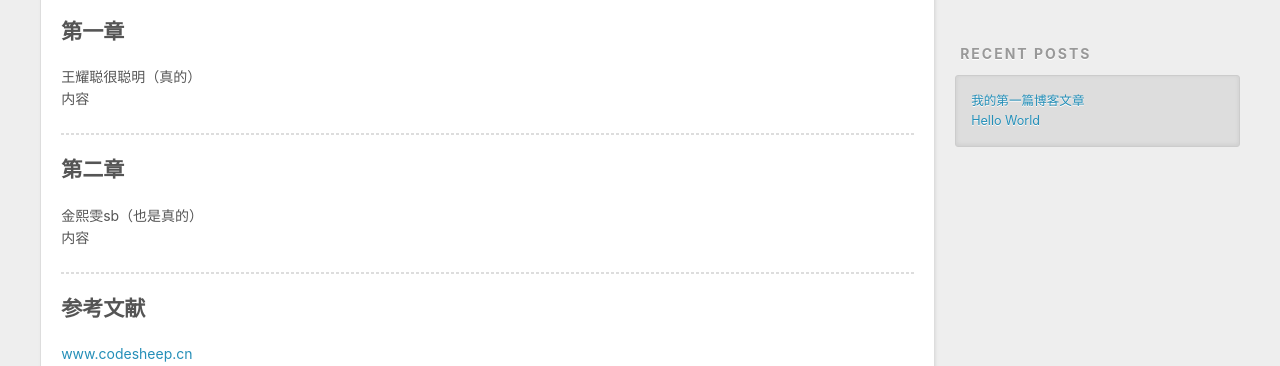
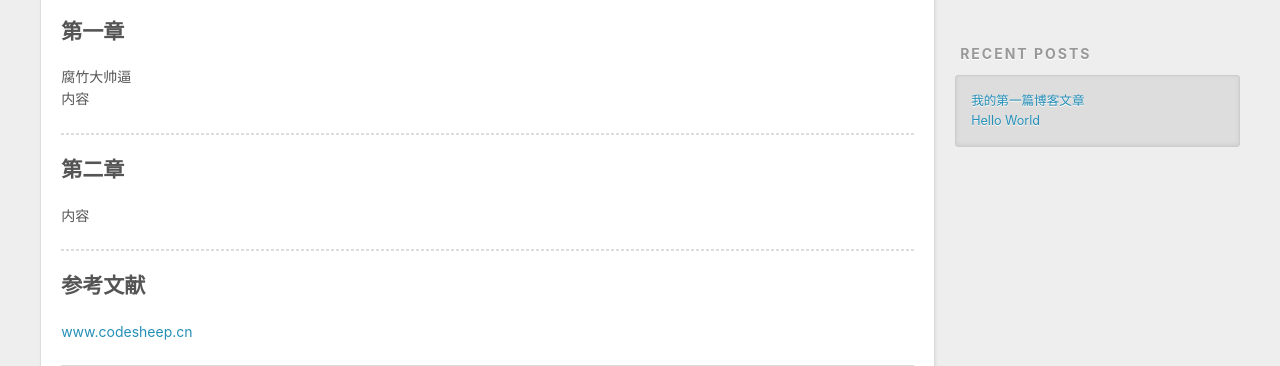
Before and after one commit to mc-doge666/mc-doge666old.github.io, a plain HTML site: page 2021/11/26/我的第一篇博客文章/index.html in a window 1280 px wide. Shown: the part 434-800 px from the top of the page. Drawn offline with nearby package versions, Linux system fonts and the light colour scheme.

Commit message:
Site updated: 2021-11-27 16:34:18

```diff
--- a/2021/11/26/我的第一篇博客文章/index.html
+++ b/2021/11/26/我的第一篇博客文章/index.html
@@ -7,15 +7,15 @@
 
   <title>我的第一篇博客文章 | Hexo</title>
   <meta name="viewport" content="width=device-width, initial-scale=1, maximum-scale=1">
-  <meta name="description" content="第一章王耀聪很聪明（真的）内容  第二章金熙雯sb（也是真的）内容  参考文献www.codesheep.cn">
+  <meta name="description" content="第一章腐竹大帅逼内容  第二章内容  参考文献www.codesheep.cn">
 <meta property="og:type" content="article">
 <meta property="og:title" content="我的第一篇博客文章">
 <meta property="og:url" content="http://example.com/2021/11/26/%E6%88%91%E7%9A%84%E7%AC%AC%E4%B8%80%E7%AF%87%E5%8D%9A%E5%AE%A2%E6%96%87%E7%AB%A0/index.html">
 <meta property="og:site_name" content="Hexo">
-<meta property="og:description" content="第一章王耀聪很聪明（真的）内容  第二章金熙雯sb（也是真的）内容  参考文献www.codesheep.cn">
+<meta property="og:description" content="第一章腐竹大帅逼内容  第二章内容  参考文献www.codesheep.cn">
 <meta property="og:locale" content="en_US">
 <meta property="article:published_time" content="2021-11-26T15:50:48.000Z">
-<meta property="article:modified_time" content="2021-11-26T15:56:44.474Z">
+<meta property="article:modified_time" content="2021-11-27T08:33:35.241Z">
 <meta property="article:author" content="John Doe">
 <meta name="twitter:card" content="summary">
 
@@ -88,9 +88,9 @@
 
     <div class="article-entry" itemprop="articleBody">
 
-        <h2 id="第一章"><a href="#第一章" class="headerlink" title="第一章"></a>第一章</h2><p>王耀聪很聪明（真的）<br>内容</p>
+        <h2 id="第一章"><a href="#第一章" class="headerlink" title="第一章"></a>第一章</h2><p>腐竹大帅逼<br>内容</p>
 <hr>
-<h2 id="第二章"><a href="#第二章" class="headerlink" title="第二章"></a>第二章</h2><p>金熙雯sb（也是真的）<br>内容</p>
+<h2 id="第二章"><a href="#第二章" class="headerlink" title="第二章"></a>第二章</h2><p>内容</p>
 <hr>
 <h2 id="参考文献"><a href="#参考文献" class="headerlink" title="参考文献"></a>参考文献</h2><p><a target="_blank" rel="noopener" href="http://www.codesheep.cn/">www.codesheep.cn</a></p>
 
```
Also changed, not shown: index.html (+2 -2 lines).
